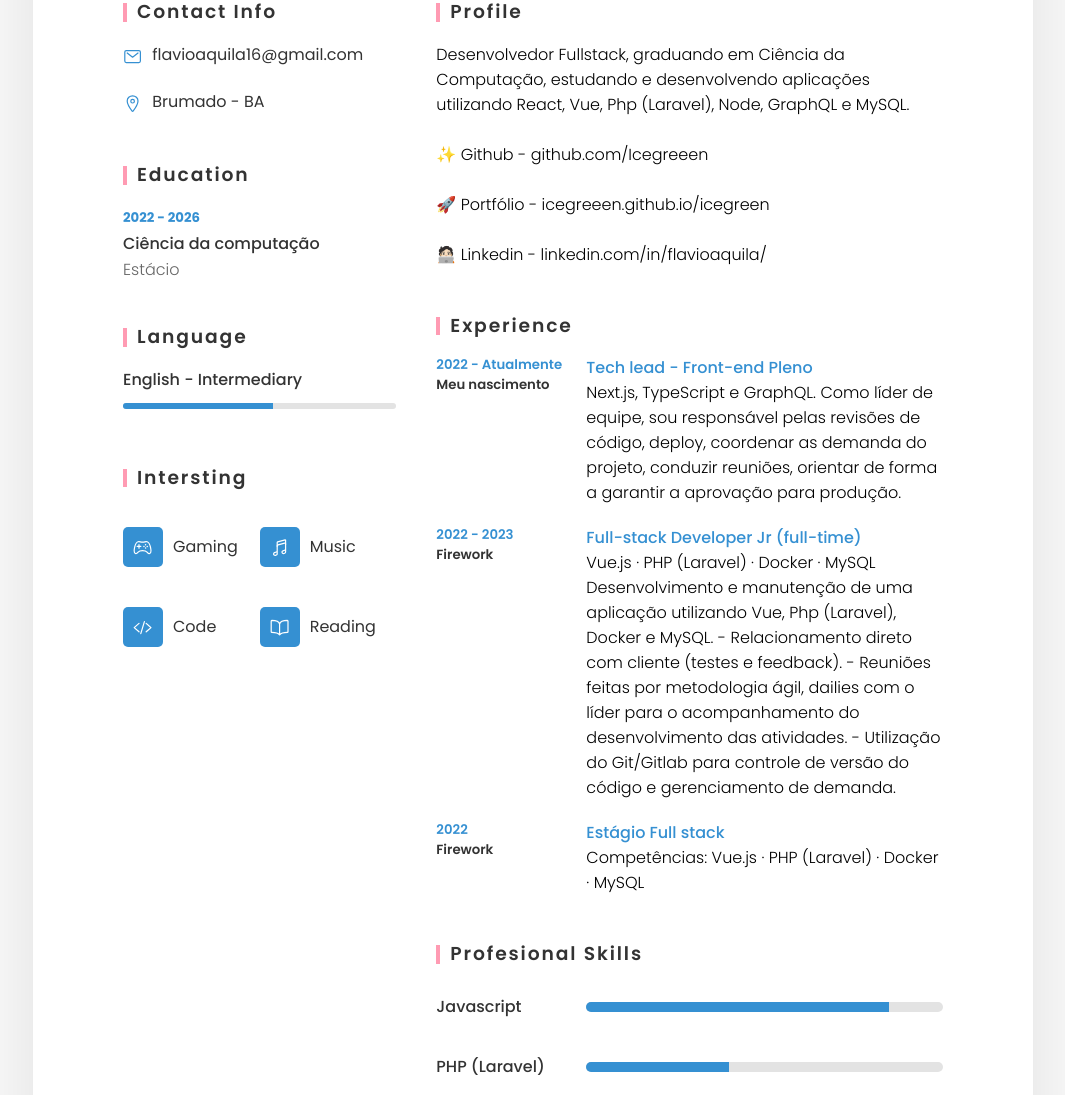
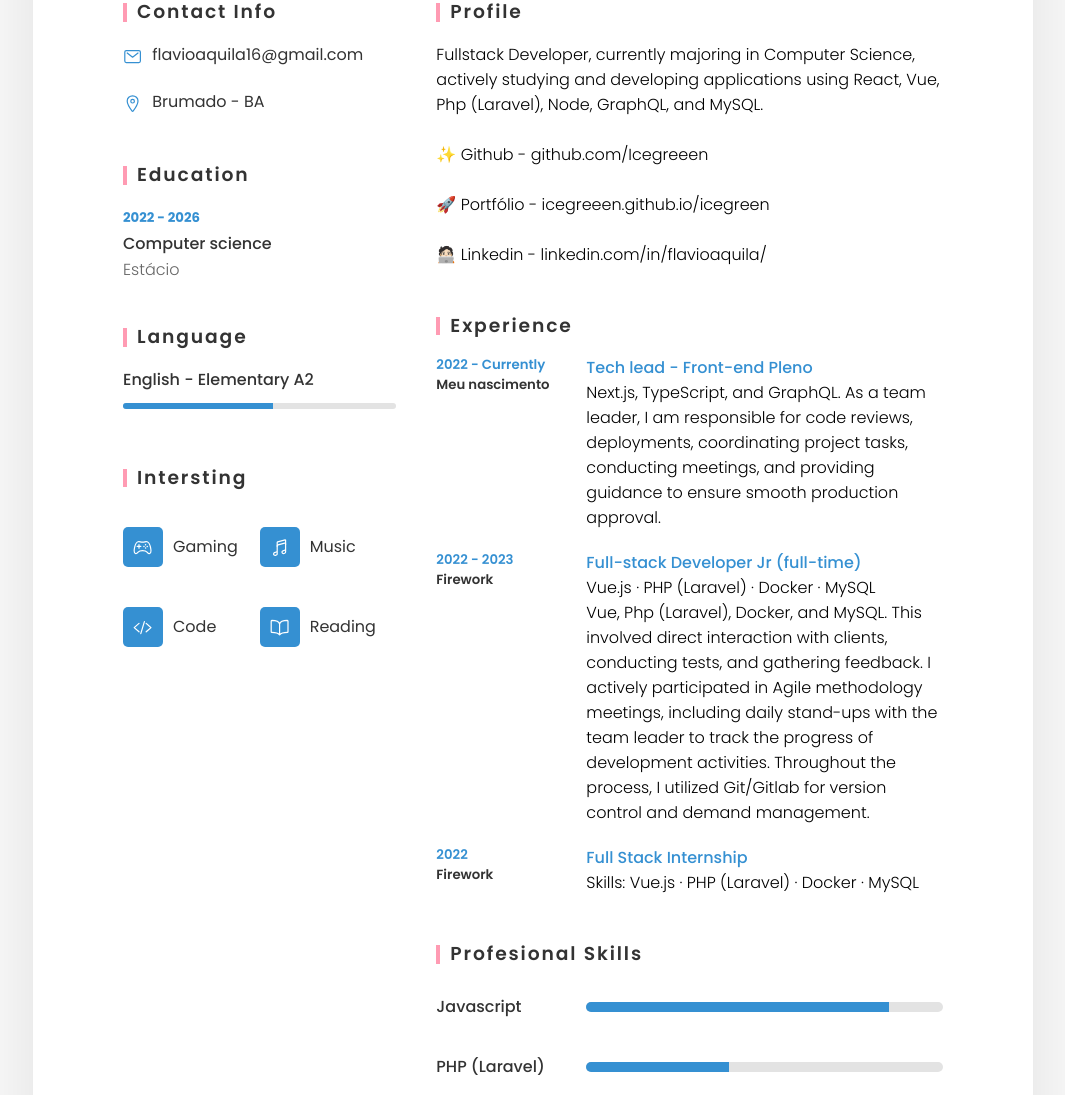
Before and after one commit to Icegreeen/my-cv, a plain HTML site: page index.html in a window 1280 px wide. Shown: the part 337-1432 px from the top of the page, without its empty margins (107-1172 px from the left). Drawn offline with nearby package versions, Linux system fonts and the light colour scheme.

Commit message:
updated version english

```diff
--- a/index.html
+++ b/index.html
@@ -43,14 +43,14 @@
 
                     <li>
                         <h5>2022 - 2026</h5>
-                        <h4>Ciência da computação</h4>
+                        <h4>Computer science</h4>
                         <h6>Estácio</h6>
                     </li>
                 </ul>
                 <h3>Language</h3>
                 <ul class="language">
                     <li>
-                        <span class="text">English - Intermediary</span>
+                        <span class="text">English - Elementary A2 </span>
                         <span class="percent">
                             <div style="width: 55%;"></div>
                         </span>
@@ -88,7 +88,7 @@
                 <div class="about">
                     <h3>Profile</h3>
                     <p>
-                       Desenvolvedor Fullstack, graduando em Ciência da Computação, estudando e desenvolvendo aplicações utilizando React, Vue, Php (Laravel), Node, GraphQL e MySQL.
+                        Fullstack Developer, currently majoring in Computer Science, actively studying and developing applications using React, Vue, Php (Laravel), Node, GraphQL, and MySQL.
                         <br> <br>
                         ✨ Github - github.com/Icegreeen <br><br>
                         🚀 Portfólio - icegreeen.github.io/icegreen <br><br>
@@ -99,12 +99,12 @@
                     <h3>Experience</h3>
                     <div class="box">
                         <div class="year-company">
-                            <h5>2022 - Atualmente</h5>
+                            <h5>2022 - Currently</h5>
                             <h5>Meu nascimento</h5>
                         </div>
                         <div class="text">
                             <h4>Tech lead - Front-end Pleno</h4>
-                            <p>Next.js, TypeScript e GraphQL. Como líder de equipe, sou responsável pelas revisões de código, deploy, coordenar as demanda do projeto, conduzir reuniões, orientar de forma a garantir a aprovação para produção.</p>
+                            <p>Next.js, TypeScript, and GraphQL. As a team leader, I am responsible for code reviews, deployments, coordinating project tasks, conducting meetings, and providing guidance to ensure smooth production approval.</p>
                         </div>
                     </div>
                     <div class="box">
@@ -115,10 +115,7 @@
                         <div class="text">
                             <h4>Full-stack Developer Jr (full-time)</h4>
                             <p>Vue.js · PHP (Laravel) · Docker · MySQL</p>
-                            <p> Desenvolvimento e manutenção de uma aplicação utilizando Vue, Php (Laravel), Docker e MySQL.
-- Relacionamento direto com cliente (testes e feedback).
-- Reuniões feitas por metodologia ágil, dailies com o líder para o acompanhamento do desenvolvimento das atividades.
-- Utilização do Git/Gitlab para controle de versão do código e gerenciamento de demanda.</p>
+                            <p>Vue, Php (Laravel), Docker, and MySQL. This involved direct interaction with clients, conducting tests, and gathering feedback. I actively participated in Agile methodology meetings, including daily stand-ups with the team leader to track the progress of development activities. Throughout the process, I utilized Git/Gitlab for version control and demand management.</p>
                         </div>
                     </div>
                     <div class="box">
@@ -127,8 +124,8 @@
                             <h5>Firework</h5>
                         </div>
                         <div class="text">
-                            <h4>Estágio Full stack</h4>
-                            <p>Competências: Vue.js · PHP (Laravel) · Docker · MySQL</p>
+                            <h4>Full Stack Internship</h4>
+                            <p>Skills: Vue.js · PHP (Laravel) · Docker · MySQL</p>
                         </div>
                     </div>
                 </div>
```
